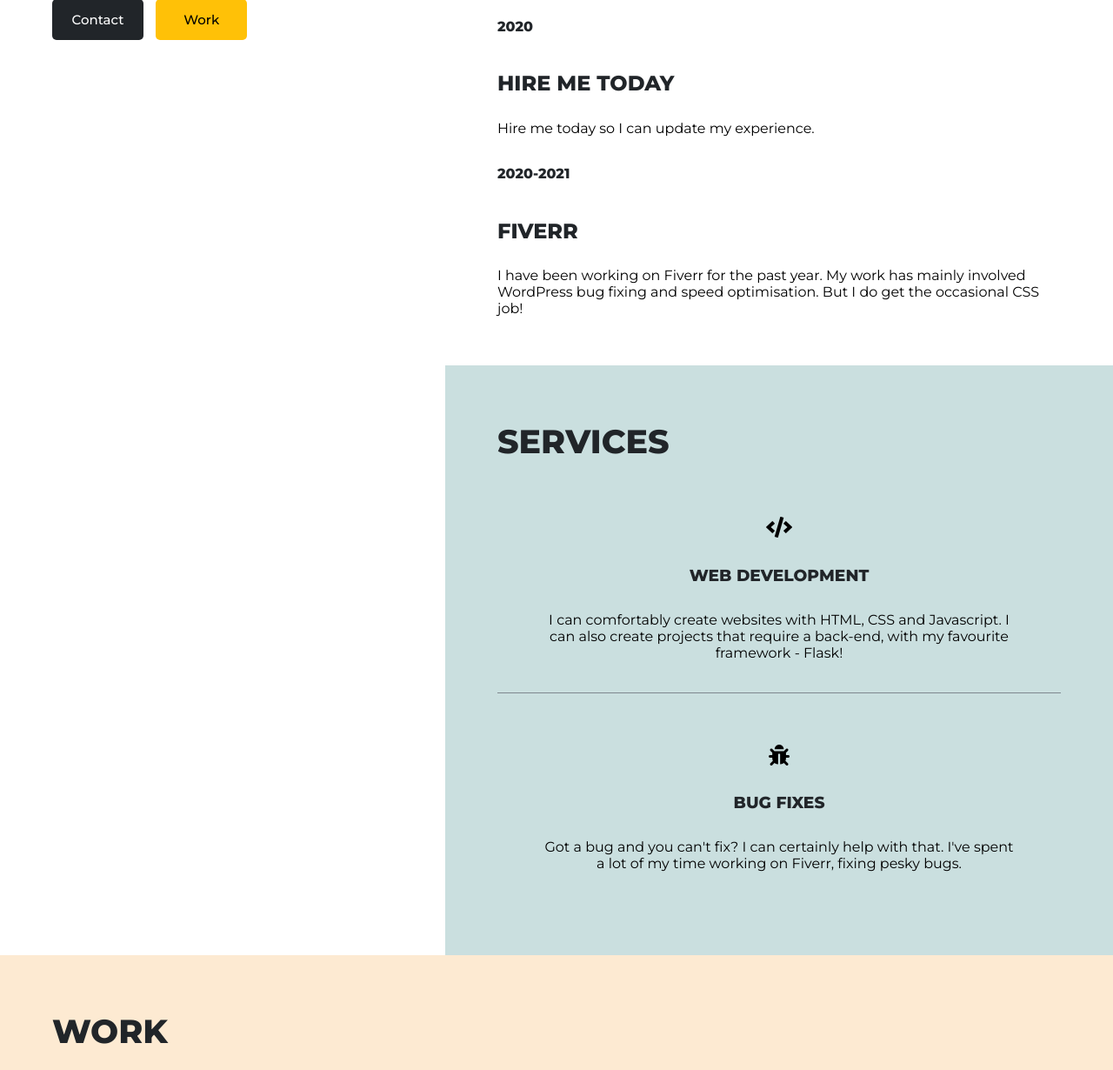
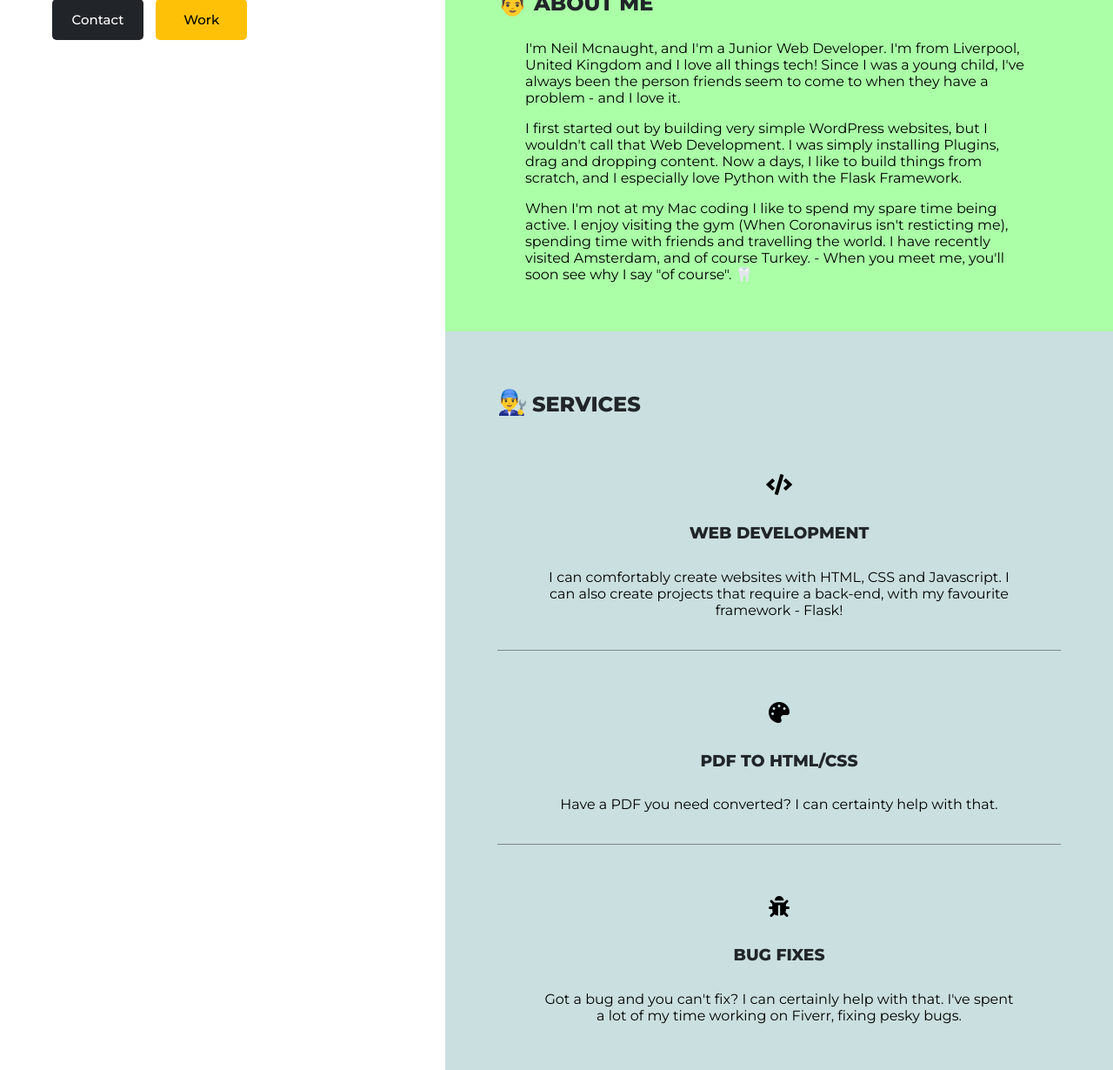
Before and after one commit to MrNaughtZero/portfolio-two, a plain HTML site: page index.html in a window 1280 px wide. Shown: the part 631-1861 px from the top of the page at 87% size. Drawn offline with Linux system fonts and the light colour scheme.

Commit message:
removed experience and replaced with about me

```diff
--- a/index.html
+++ b/index.html
@@ -38,7 +38,7 @@
             <!-- Skill Block -->
             <!-- ================== -->
             <div class="skills padding">
-                <h1>SKILLS</h1>
+                <h2><div class="heading-emoji">&#129337;</div> SKILLS</h2>
                 <div class="skills-progress-bar">
                     <div class="progress-bar-block">
                         <label class="label-progress" for="html">HTML</label>
@@ -52,7 +52,7 @@
 
                     <div class="progress-bar-block">
                         <label class="label-progress" for="javascript">Javascript</label>
-                        <progress id="html" value="35" max="100"></progress>
+                        <progress id="html" value="45" max="100"></progress>
                     </div>
 
                     <div class="progress-bar-block">
@@ -69,36 +69,25 @@
                         <label class="label-progress" for="mysql">mySql</label>
                         <progress id="mysql" value="40" max="100"></progress>
                     </div>
+
+                    <div class="progress-bar-block">
+                        <label class="label-progress" for="git">Git</label>
+                        <progress id="mysql" value="50" max="100"></progress>
+                    </div>
                 </div>
             </div>
 
             <!-- ================== -->
-            <!-- Experience Block -->
+            <!-- About Block -->
             <!-- ================== -->
-            <div class="experience padding">
-                <h1>experience</h1>
-                <div class="timeline">
-                    <div class="timeline-flex">
-                        <div class="timeline-flexed-block timeline-empty"></div>
-                        <div class="timeline-flexed-block timeline-left">
-                            <div class="timeline-block">
-                                <h4 class="timeline-date">2020</h4>
-                                <h2 class="timeline-heading">Hire Me Today</h2>
-                                <p class="timeline-text">Hire me today so I can update my experience.</p>
-                            </div>
-                        </div>
-                    </div>
+            <div class="about padding">
+                <h2><div class="heading-emoji emoji-about">&#128104;</div> About Me</h2>
+                <div class="about-text">
+                    <p>I'm Neil Mcnaught, and I'm a Junior Web Developer. I'm from Liverpool, United Kingdom and I love all things tech! Since I was a young child, I've always been the person friends seem to come to when they have a problem - and I love it.</p>
 
-                    <div class="timeline-flex">
-                        <div class="timeline-flexed-block timeline-right">
-                            <div class="timeline-block">
-                                <h4 class="timeline-date">2020-2021</h4>
-                                <h2 class="timeline-heading">Fiverr</h2>
-                                <p class="timeline-text">I have been working on Fiverr for the past year. My work has mainly involved WordPress bug fixing and speed optimisation. But I do get the occasional CSS job!</p>
-                            </div>
-                        </div>
-                        <div class="timeline-flexed-block timeline-empty"></div>
-                    </div>
+                    <p>I first started out by building very simple WordPress websites, but I wouldn't call that Web Development. I was simply installing Plugins, drag and dropping content. Now a days, I like to build things from scratch, and I especially love Python with the Flask Framework.</p>
+
+                    <p>When I'm not at my Mac coding I like to spend my spare time being active. I enjoy visiting the gym (When Coronavirus isn't resticting me), spending time with friends and travelling the world. I have recently visited Amsterdam, and of course Turkey. - When you meet me, you'll soon see why I say "of course". 	&#x1F9B7;</p>
                 </div>
             </div>
 
@@ -106,7 +95,7 @@
             <!-- Services Block -->
             <!-- ================== -->
             <div class="services padding">
-                <h1>Services</h1>
+                <h2><div class="heading-emoji heading-spanner-emoji">👨‍🔧</div>Services</h2>
                 <div class="services-container">
                     <div class="services-block">
                         <div class="services-icon">
@@ -114,6 +103,14 @@
                         </div>
                         <h3 class="services-heading">Web Development</h3>
                         <p class="services-text">I can comfortably create websites with HTML, CSS and Javascript. I can also create projects that require a back-end, with my favourite framework - Flask!</p>
+                    </div>
+
+                    <div class="services-block">
+                        <div class="services-icon">
+                            <i class="fas fa-palette"></i>
+                        </div>
+                        <h3 class="services-heading">PDF to HTML/CSS</h3>
+                        <p class="services-text">Have a PDF you need converted? I can certainty help with that.</p>
                     </div>
 
                     <div class="services-block">
@@ -131,7 +128,7 @@
         <!-- ================== -->
 
         <div class="work padding">
-            <h1>Work</h1>
+            <h2><div class="heading-emoji emoji-work">👨‍💻</div>Work</h2>
             <div class="work-grid">
                 <div class="work-block">
                     <img src="assets/images/cbdvaperus.png" class="work-img" alt="screenshot of cbdvaperus website">
@@ -214,7 +211,7 @@
 
         <div class="contact padding">
             <div class="contact-additional-wrapper">
-                <h1>Contact</h1>
+                <h2>Contact</h2>
                 <p id="available-for-hire">I'm available for work</p>
 
                 <div class="contact-form">
```
